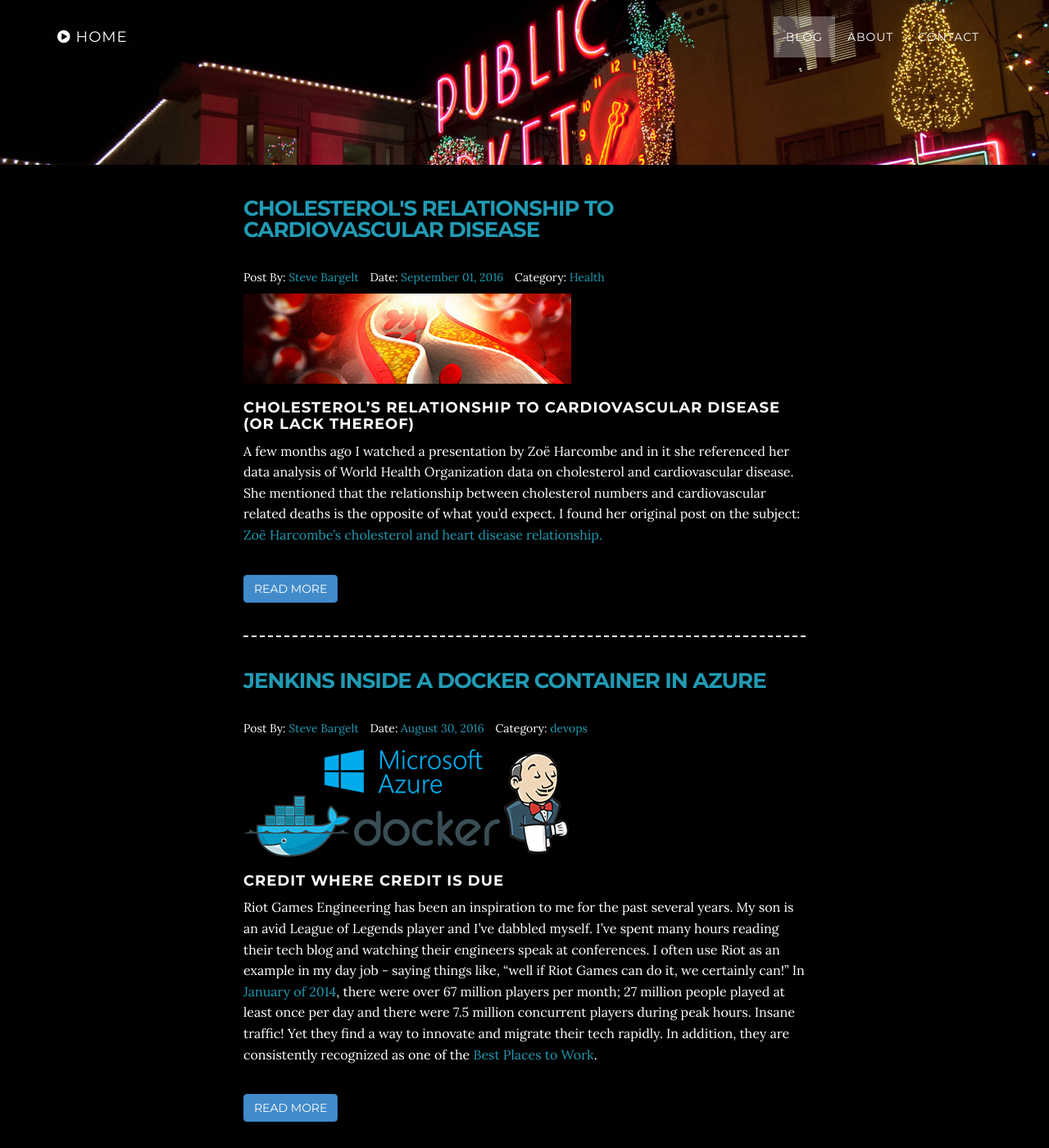
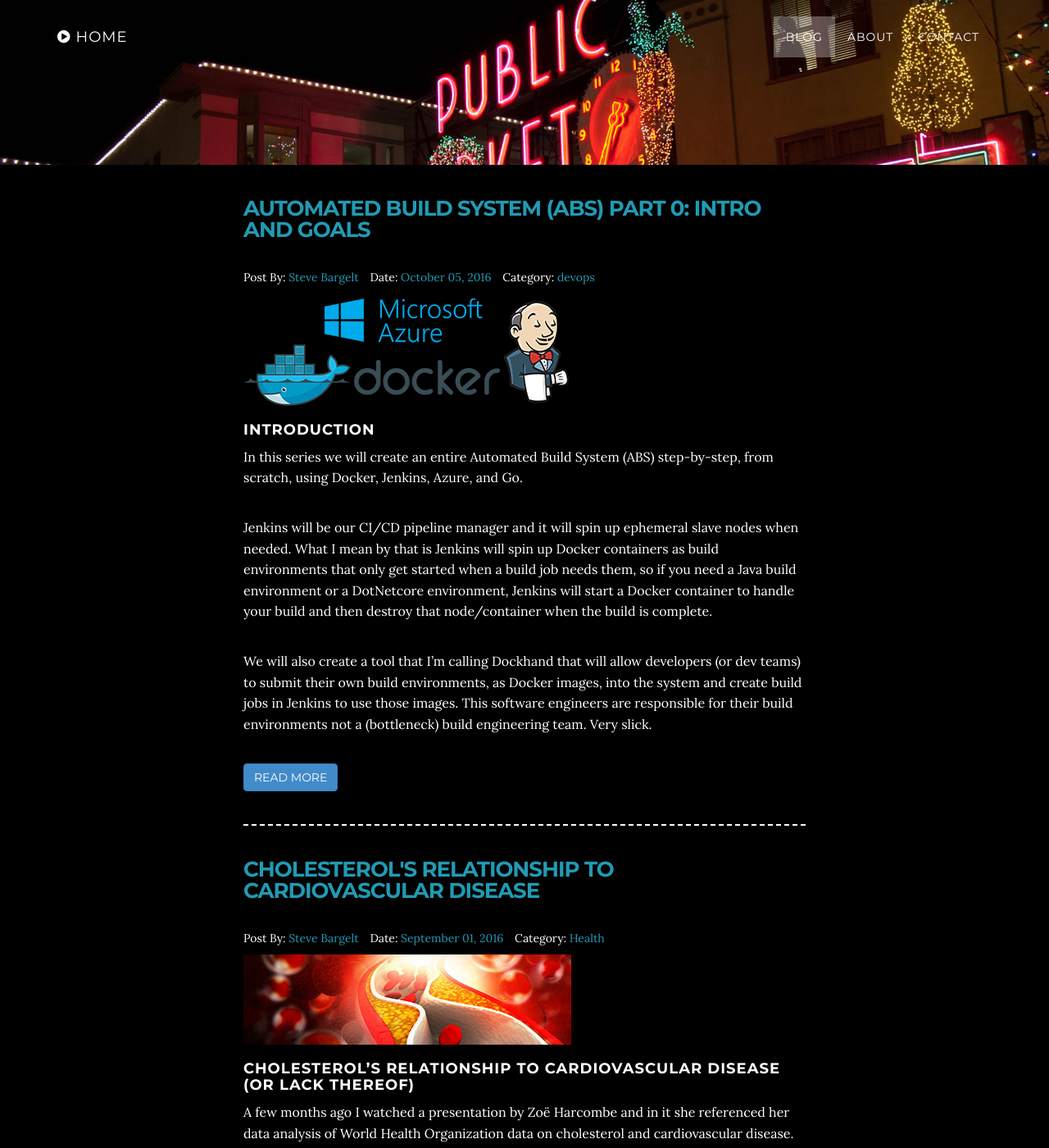
Before and after one commit to stevebargelt/stevebargelt.github.io, a Jekyll site: the page built from blog/index.html, in a window 1280 px wide and 1400 px high. Shown: the whole window at 82% size. Built offline with Jekyll 4.4.1, drawn with Linux system fonts in a browser that asks for light colours; the list of posts is cut into pages by our own code.

Commit message:
Publish ABS Part 0 blog post

```diff
--- a/_drafts/automated-build-system-docker-jenkins-azure-go-intro.md
+++ b/_posts/2016-10-05-automated-build-system-docker-jenkins-azure-go-intro.md
@@ -8,7 +8,15 @@
 author: Steve Bargelt
 category: devops
 tags: [jenkins, cd, ci, docker, azure, riot games]
+excerpt_separator: <!--more-->
 ---
+### Introduction
+In this series we will create an entire Automated Build System (ABS) step-by-step, from scratch, using Docker, Jenkins, Azure, and Go.
+
+Jenkins will be our CI/CD pipeline manager and it will spin up ephemeral slave nodes when needed. What I mean by that is Jenkins will spin up Docker containers as build environments that only get started when a build job needs them, so if you need a Java build environment or a DotNetcore environment, Jenkins will start a Docker container to handle your build and then destroy that node/container when the build is complete.
+
+We will also create a tool that I'm calling Dockhand that will allow developers (or dev teams) to submit their own build environments, as Docker images, into the system and create build jobs in Jenkins to use those images. This software engineers are responsible for their build environments not a (bottleneck) build engineering team. Very slick.
+<!--more-->
 
 ### Background and Credit Where Credit is Due
 Riot Games Engineering has been an inspiration to me for the past several years. My son is an avid League of Legends player and I've dabbled myself. I've spent many hours reading their tech blog and watching their engineers speak at conferences. I often use Riot as an example in my day job - saying things like, "well if Riot Games can do it, we certainly can!" In [January of 2014](http://www.riotgames.com/articles/20140711/1322/league-players-reach-new-heights-2014), there were over 67 million players per month; 27 million people played at least once per day and there were 7.5 million concurrent players during peak hours. Insane traffic! Yet they find a way to innovate and migrate their tech rapidly. In addition, they are consistently recognized as one of the [Best Places to Work](http://www.riotgames.com/articles/20150309/1656/riot-lands-13-fortune’s-100-best-companies-work-list).
@@ -16,6 +24,8 @@
 I've been interested in containers since early 2015, but I have not had time to really dig in and understand Docker until recently. I watched [Docker Deep Dive](https://www.pluralsight.com/courses/docker-deep-dive) from Pluralsight, which really helped with my foundational knowledge. When I was searching for next steps, I found a link from DockerCon 2016 to this [excellent video](https://engineering.riotgames.com/news/thinking-inside-container-dockercon-talk-and-story-so-far) from Maxfield Stewart of Riot Games on how his team has automated their build process using Jenkins and Docker containers. I love that they have pushed the responsibility for creating the container images to the dev teams.
 
 I followed along with [Max's seven part how-to series](https://engineering.riotgames.com/news/thinking-inside-container) - including the tutorial - and was blown away. I was inspired! I wanted to take this system to production, in Azure. So this tutorial series was born.
+
+I highly recommend following Max's posts before working through my tutorials. I'm going to build upon a lot of what I learned from those posts to get us set up in Azure.
 
 So a huge thanks to Riot Game and Maxfield Stewart. Also, thank you for your interest in my Automated Build System tutorials.
 
@@ -59,7 +69,6 @@
 A complete CI/CD build pipeline/environment/process is created, no intervention by a build team or any other infrastructure team. Software development teams are responsible for everything (except, of course, maintaining the infrastructure that these process run on). Pretty cool, yeah?
 
 ### What will we create?
-
 We will create this entire automated build system step-by-step, from scratch, using Docker, Jenkins, Azure, and Go (lang) We'll even use some dotnet (core!) as our sample application under development just to mix things up.
 
 * Setup Docker in Azure (and connect securely from a remote machine)
```
Also changed, not shown: Gemfile.lock, _drafts/old-intro-jenkins-inside-docker-in-azure.md.md (renamed from _posts/2016-08-30-jenkins-inside-docker-in-azure.md.md).
